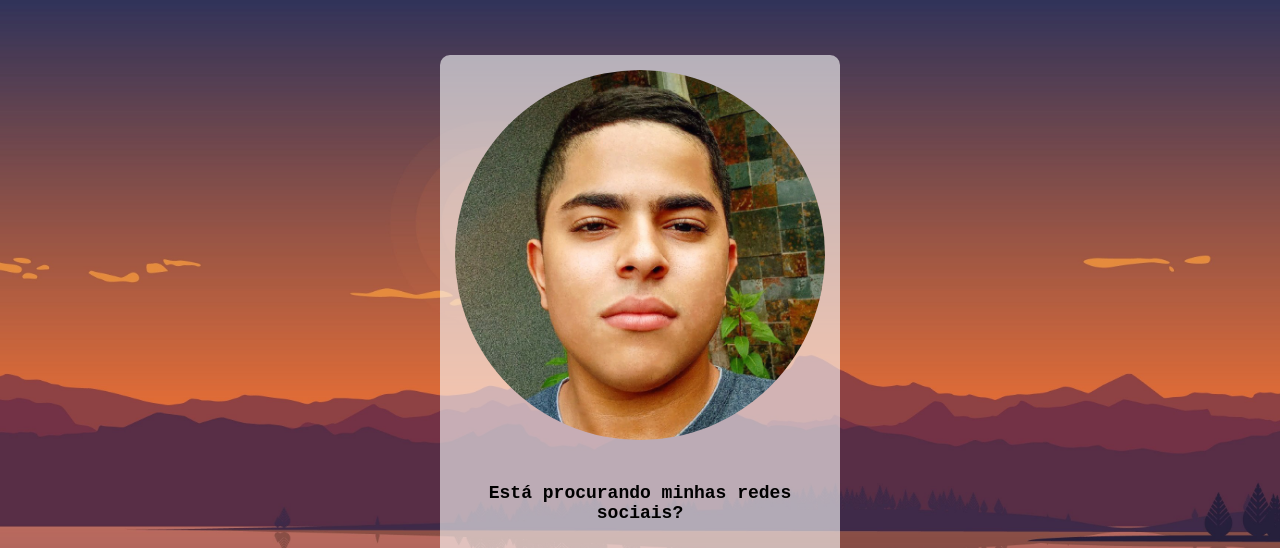
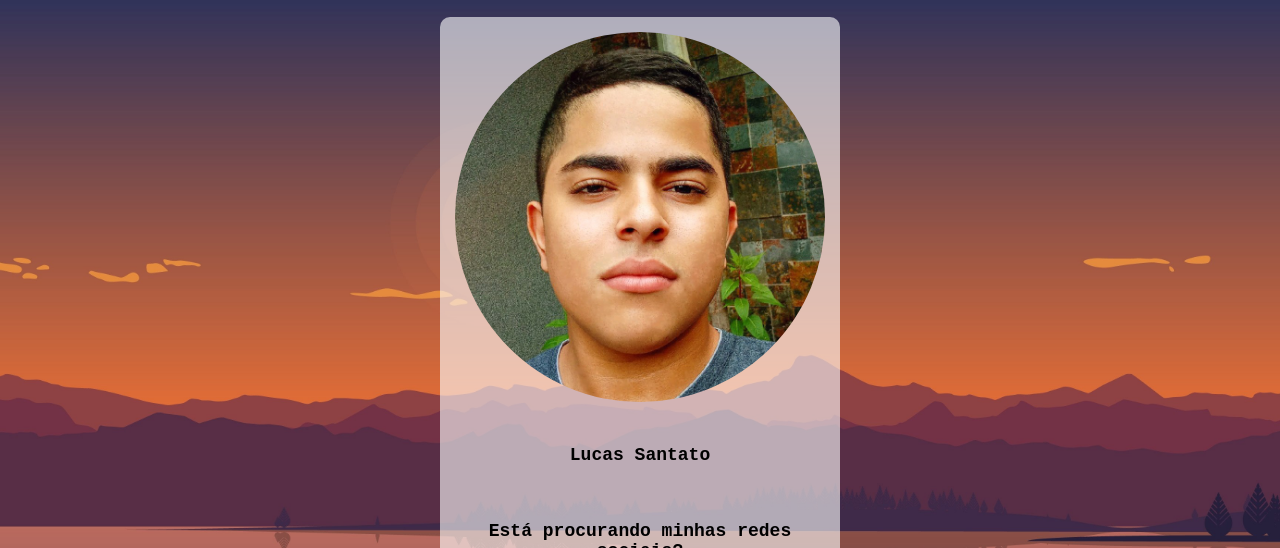
Before and after one commit to Santato7/my-links, a plain HTML site: page index.html in a window 1280 px wide. Shown: the top 548 px of the page. Drawn offline with Linux system fonts and the light colour scheme.

Commit message:
modified:   index.html

```diff
--- a/index.html
+++ b/index.html
@@ -12,7 +12,7 @@
 <body>
   <div class="panel">
     <img class="panel-selfie" src="./img/selfie.jpeg" alt="selfie">
-
+    <p class="panel-text">Lucas Santato</p>
     <p class="panel-text">Está procurando minhas redes sociais?</p>
 
     <div class="panel-links">
```
